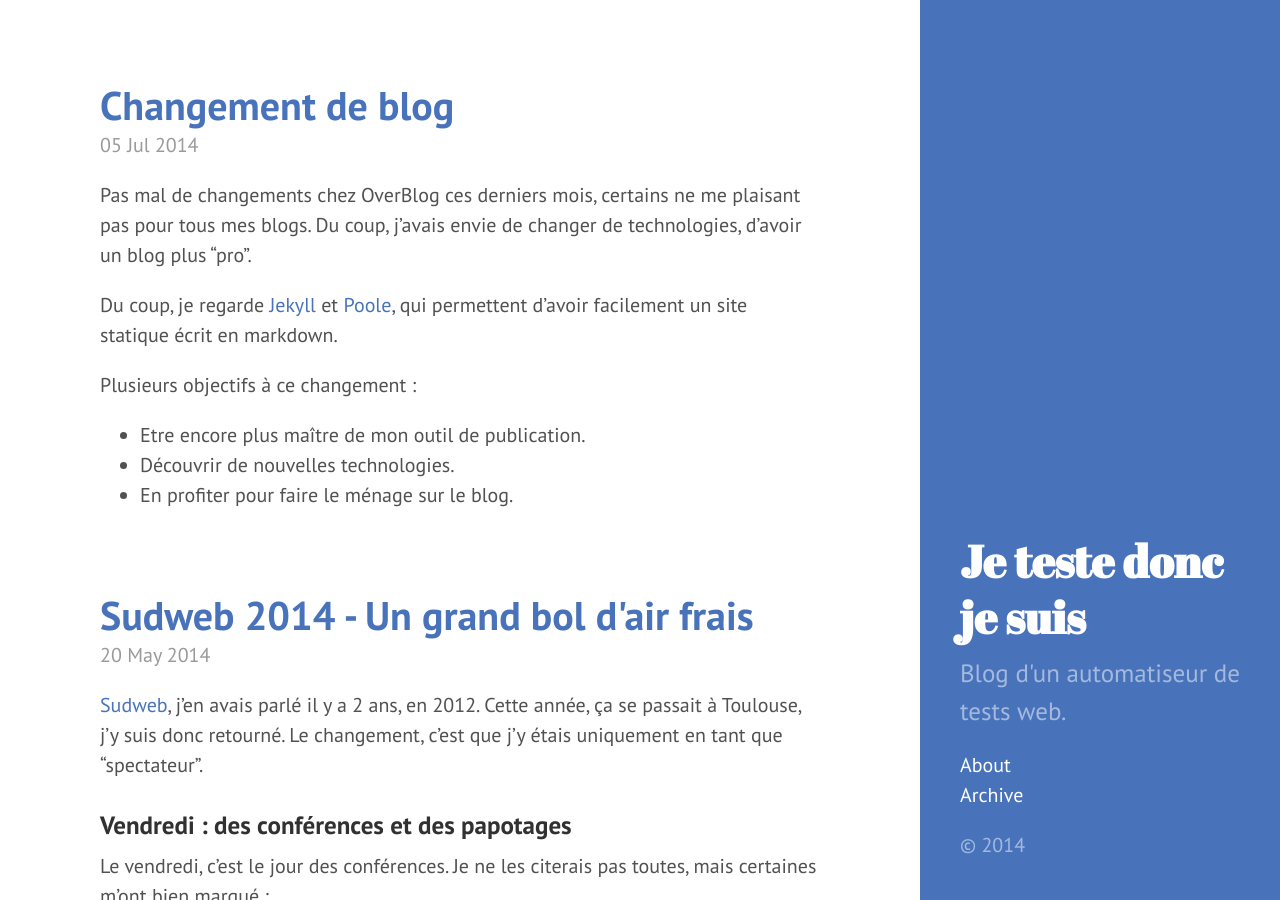
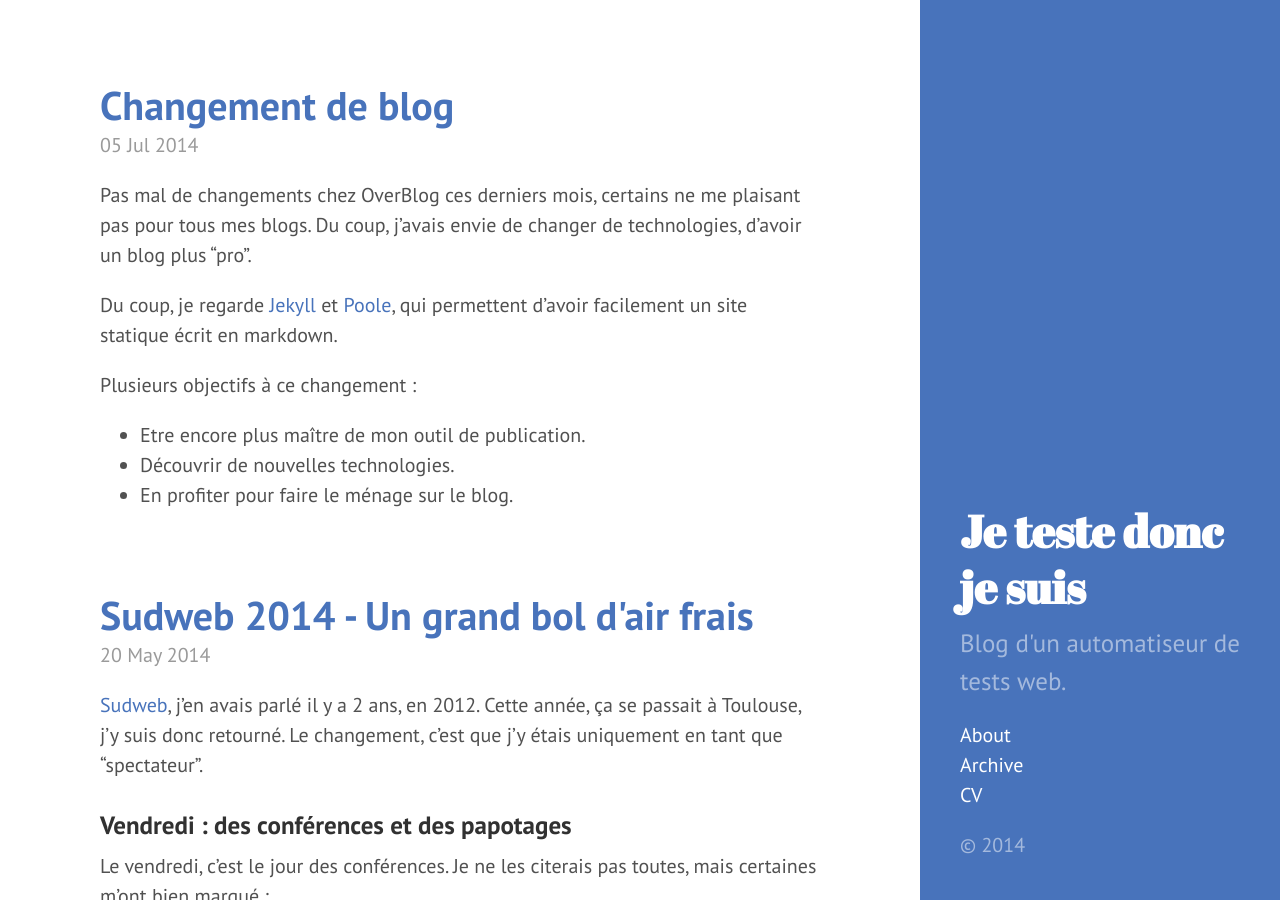
Before and after one commit to fabrice31/blog, a Jekyll site: the page built from index.html, in a window 1280 px wide and 900 px high. Built offline with Jekyll 4.4.1, drawn with Linux system fonts in a browser that asks for light colours; Markdown is read by kramdown in place of the engine named in the settings; the list of posts is cut into pages by our own code.

Commit message:
Adding a link to my cv

```diff
--- a/_includes/sidebar.html
+++ b/_includes/sidebar.html
@@ -18,7 +18,7 @@
           {% endif %}
         {% endif %}
       {% endfor %}
-
+		<a class="sidebar-nav-item" href="http://www.fabricebournisien.eu">CV</a>
     </nav>
 
     <p>&copy; {{ site.time | date: '%Y' }}</p>
```
